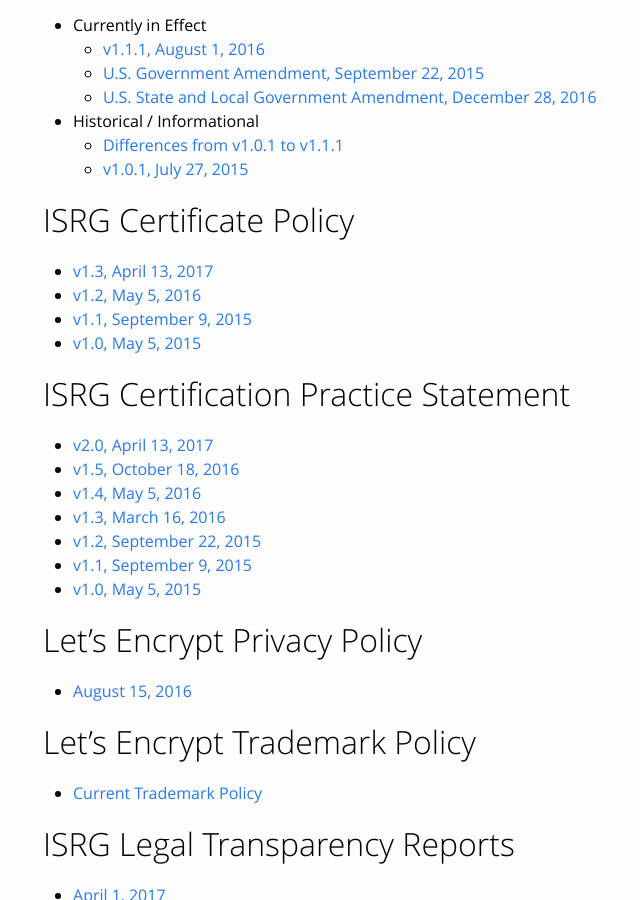
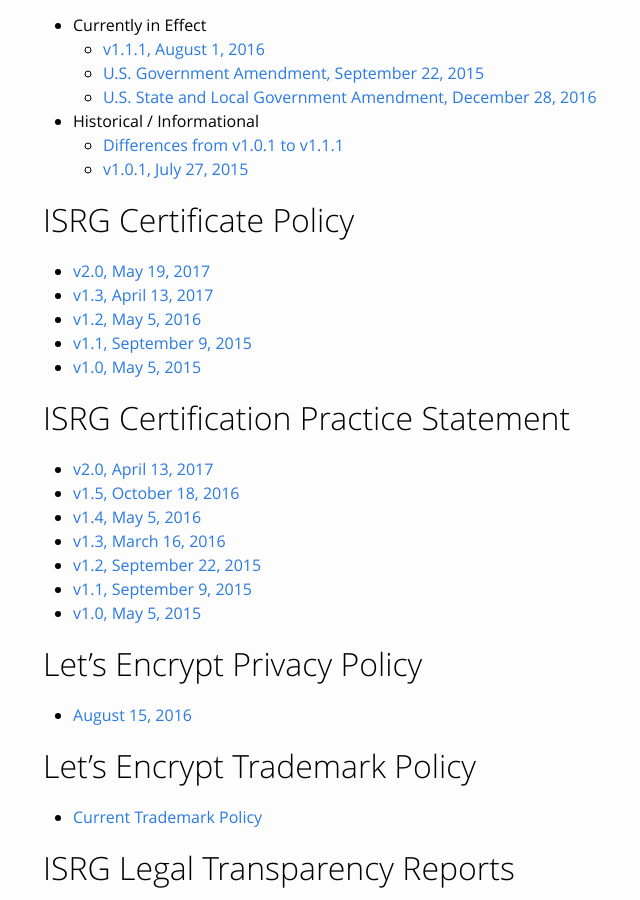
Before and after one commit to snowman1120/website, a Jekyll site: the page built from repository.md, in a window 1280 px wide and 900 px high, scrolled down 330 px. Shown: the whole window, without its empty margins (127-767 px from the left). Built offline with Jekyll 4.4.1, drawn with Linux system fonts in a browser that asks for light colours.

Commit message:
Make new CP v2.0 official.

```diff
--- a/repository.md
+++ b/repository.md
@@ -17,6 +17,7 @@ top_graphic: 1
 
 # ISRG Certificate Policy
 
+* [v2.0, May 19, 2017](/documents/isrg-cp-v2.0/)
 * [v1.3, April 13, 2017](/documents/ISRG-CP-v1.3.pdf)
 * [v1.2, May 5, 2016](/documents/ISRG-CP-May-5-2016.pdf)
 * [v1.1, September 9, 2015](/documents/ISRG-CP-September-9-2015.pdf)
```
